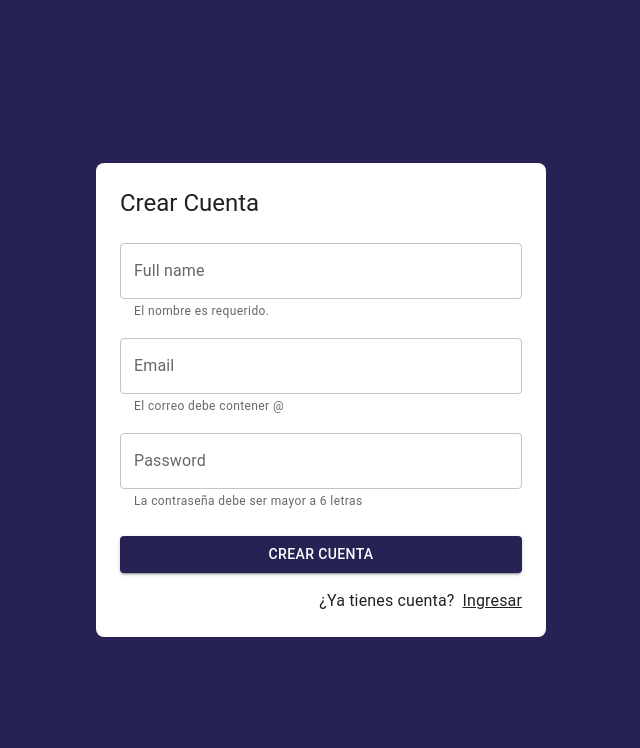
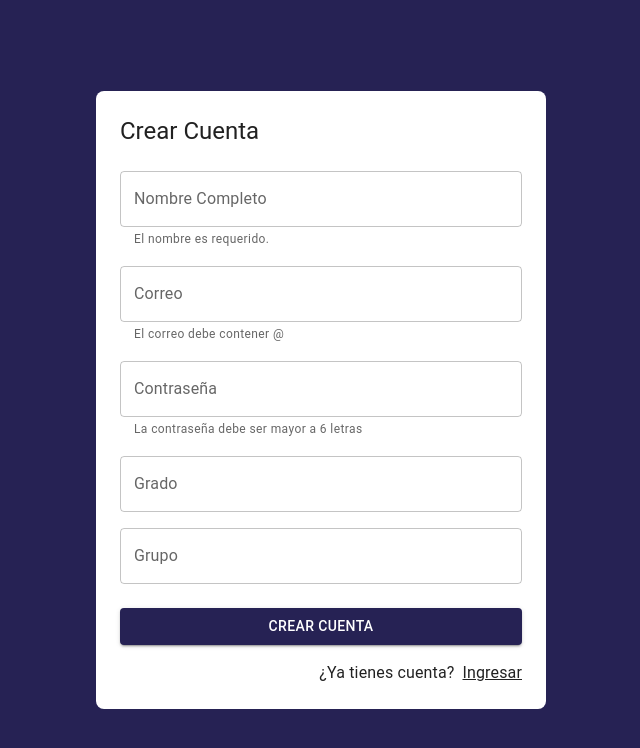
Before and after one commit to MarcoMendza/gestion, a React (Vite) app: page /auth/register in a window 1280 px wide. Shown: the top 748 px of the page, without its empty margins (319-959 px from the left). Built offline with nearby package versions, Linux system fonts and the light colour scheme; no server answers.

Commit message:
Realease

```diff
--- a/src/auth/pages/LoginPage.jsx
+++ b/src/auth/pages/LoginPage.jsx
@@ -1,7 +1,6 @@
 import { useMemo } from 'react'
 import { useDispatch, useSelector } from 'react-redux'
 import { Link as RouterLink } from 'react-router-dom'
-import { Google } from "@mui/icons-material"
 import { Alert, Button, Grid, Link, TextField, Typography } from "@mui/material"
 import { AuthLayout } from '../layout/AuthLayout'
 import { useForm } from '../../hook'
@@ -27,9 +26,6 @@ export const LoginPage = () => {
         dispatch( startLoginWithEmailPassword({ email, password }) );
     }
 
-    const onGoogleSignIn = () => {
-        dispatch( startGoogleSignIn() )
-    }
 
   return (
     <AuthLayout title='Iniciar Sesion'>
@@ -37,7 +33,7 @@ export const LoginPage = () => {
                 <Grid container>
                     <Grid item xs={ 12 } sx={{ mt: 2 }}>
                         <TextField
-                            label="Email"
+                            label="Correo"
                             type="email"
                             placeholder="email@google.com"
                             fullWidth
@@ -50,7 +46,7 @@ export const LoginPage = () => {
 
                     <Grid item xs={ 12 } sx={{ mt: 2 }}>
                         <TextField
-                            label="Password"
+                            label="Contraseña"
                             type="password"
                             placeholder="password"
                             fullWidth
@@ -85,18 +81,6 @@ export const LoginPage = () => {
                             </Button>
                         </Grid>
 
-                        <Grid item xs={ 12 } sm={ 6 }>
-                            <Button
-                                disabled= { isAuthenticating }
-                                onClick={ onGoogleSignIn }
-                                variant="contained"
-                                fullWidth
-                            >
-                                <Google/>
-                                <Typography sx={{ ml:1 }}>Google</Typography>
-                            </Button>
-                        </Grid>
-
                     </Grid>
 
                     <Grid container direction='row' justifyContent='end'>
--- a/src/auth/pages/RegisterPage.jsx
+++ b/src/auth/pages/RegisterPage.jsx
@@ -47,9 +47,9 @@ export const RegisterPage = () => {
 
                     <Grid item xs={ 12 } sx={{ mt: 2 }}>
                         <TextField
-                            label="Full name"
+                            label="Nombre Completo"
                             type="text"
-                            placeholder="Full Name"
+                            placeholder="Juan Perez"
                             fullWidth
                             name='displayName'
                             value={ displayName }
@@ -62,7 +62,7 @@ export const RegisterPage = () => {
 
                     <Grid item xs={ 12 } sx={{ mt: 2 }}>
                         <TextField
-                            label="Email"
+                            label="Correo"
                             type="email"
                             placeholder="email@google.com"
                             fullWidth
@@ -77,7 +77,7 @@ export const RegisterPage = () => {
 
                     <Grid item xs={ 12 } sx={{ mt: 2 }}>
                         <TextField
-                            label="Password"
+                            label="Contraseña"
                             type="password"
                             placeholder="Password"
                             fullWidth
@@ -86,6 +86,26 @@ export const RegisterPage = () => {
                             onChange={ onInputChange }
                             error={ !!passwordValid && formSubmitted }
                             helperText={ passwordValid }
+                        >
+                        </TextField>
+                    </Grid>
+
+                    <Grid item xs={ 12 } sx={{ mt: 2 }}>
+                        <TextField
+                            label="Grado"
+                            type="text"
+                            placeholder="Grado"
+                            fullWidth
+                        >
+                        </TextField>
+                    </Grid>
+
+                    <Grid item xs={ 12 } sx={{ mt: 2 }}>
+                        <TextField
+                            label="Grupo"
+                            type="text"
+                            placeholder="Grupo"
+                            fullWidth
                         >
                         </TextField>
                     </Grid>
--- a/src/trivia/menu/pages/MenuPage.jsx
+++ b/src/trivia/menu/pages/MenuPage.jsx
@@ -45,7 +45,7 @@ export const MenuPage = () => {
                                 style={{ margin: '10px' }}
                                 onClick={handleLearnClick}
                             >
-                                Aprender!
+                                Aprende
                             </Button>
                         </Grid>
                         <Grid item>
@@ -57,17 +57,6 @@ export const MenuPage = () => {
                                 style={{ margin: '10px' }}
                             >
                                 Preguntas de Trivia
-                            </Button>
-                        </Grid>
-                        <Grid item>
-                            <Button
-                                variant="contained"
-                                color="secondary"
-                                component={RouterLink}
-                                to="/soup/"
-                                style={{ margin: '10px' }}
-                            >
-                                Sopa de Letras
                             </Button>
                         </Grid>
                         <Grid item>
--- a/src/trivia/soup/pages/SoupPage.jsx
+++ b/src/trivia/soup/pages/SoupPage.jsx
@@ -1,10 +1,10 @@
-import React, { useState, useEffect } from 'react';
+import { useState, useEffect } from 'react';
 import { Box, Button, Grid, Paper, Typography } from '@mui/material';
 import { useNavigate } from 'react-router-dom';
 
 // Define the size of the grid
 const GRID_SIZE = 10;
-const WORDS = ['REACT', 'REDUX', 'HOOKS', 'STATE', 'PROPS', 'CONTEXT', 'FUNCTIONAL'];
+const WORDS = ['MEXICO', 'OLMECA', 'AZTECA', 'HIDALGO', 'ESPAÑOL', 'MALINCHE', 'COLONIAL'];
 
 // Helper function to generate a grid with random letters
 const generateGrid = () => {
```
